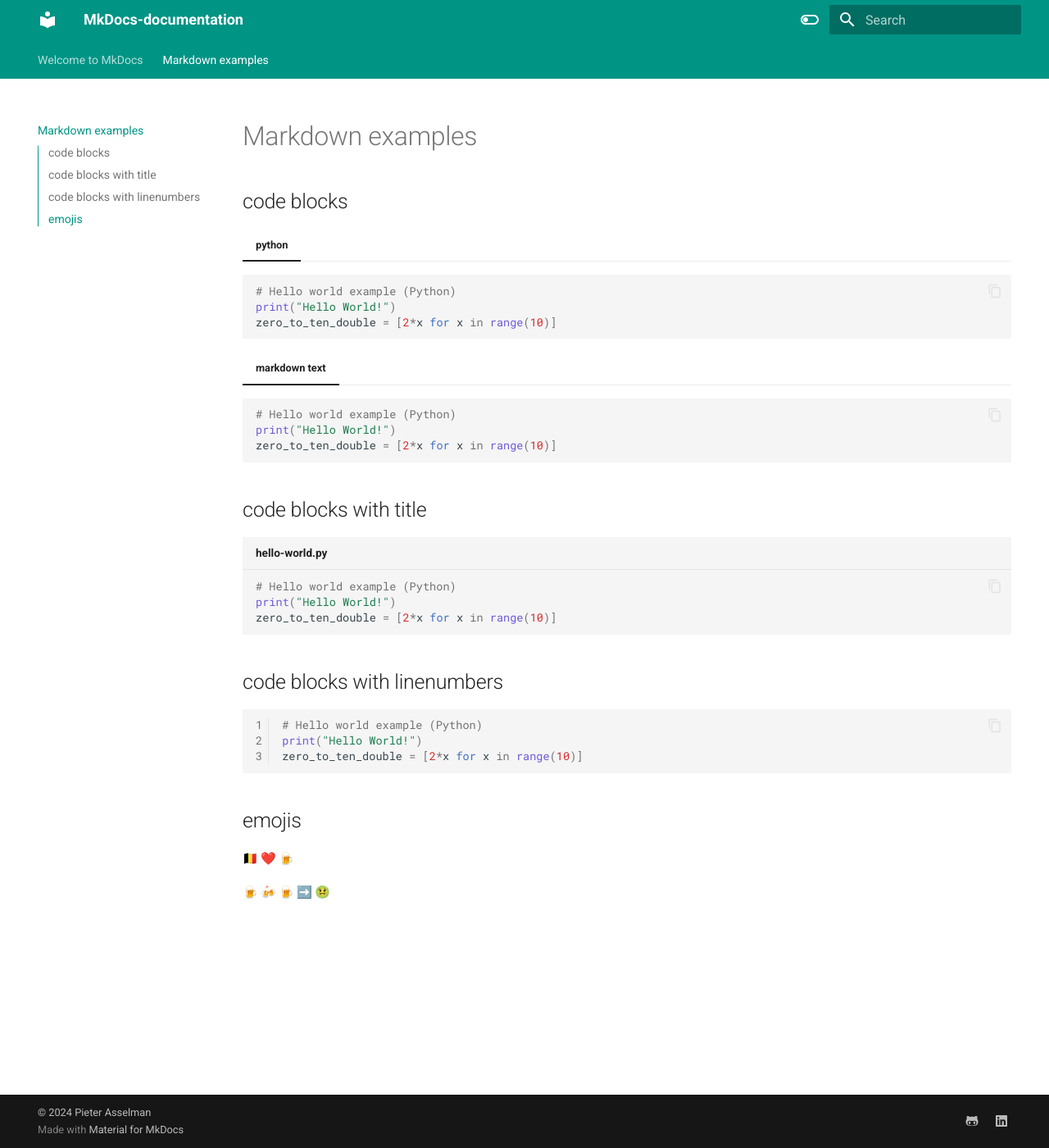
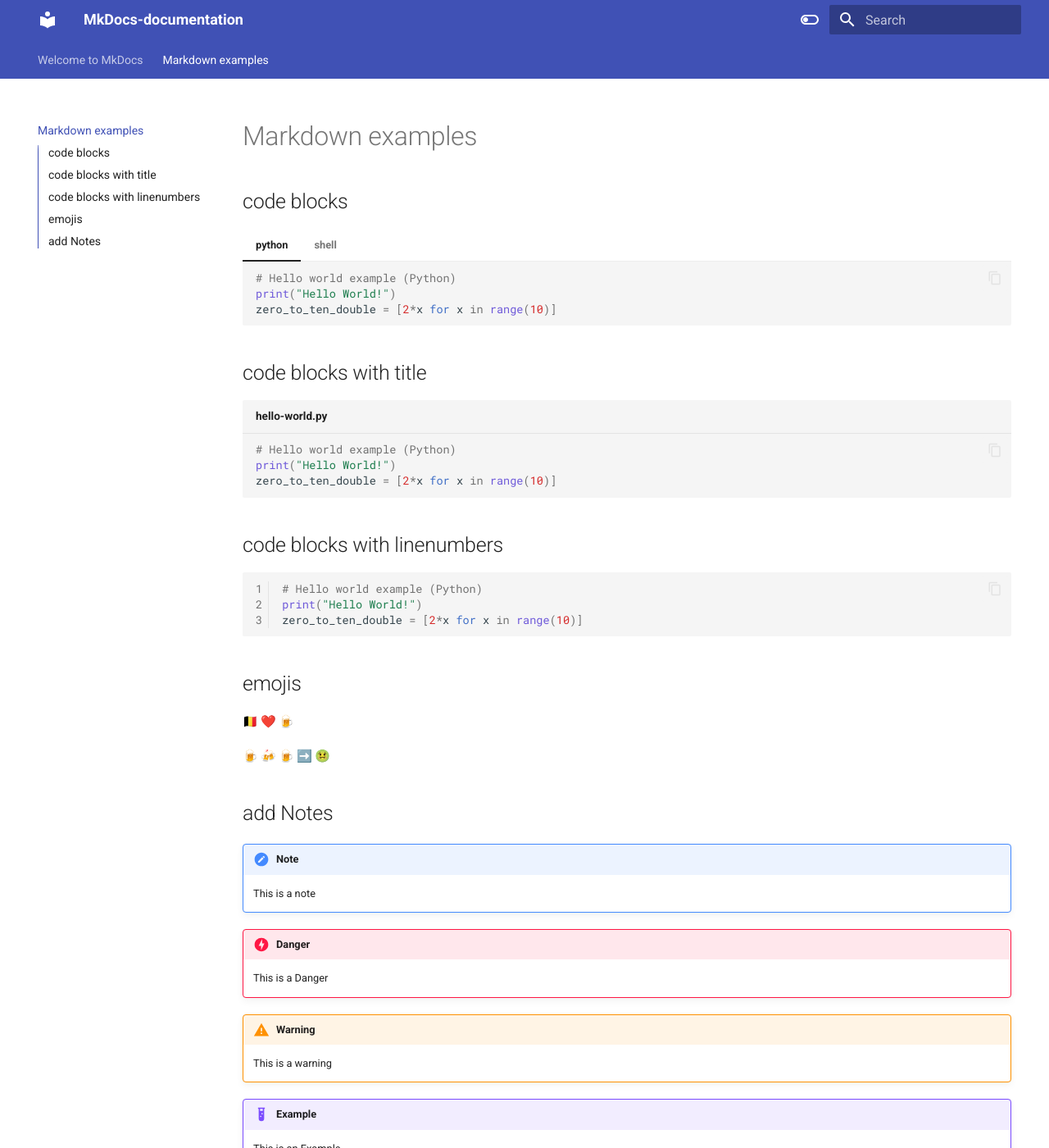
Before and after one commit to passelma42/mkdocs_documentation, an MkDocs documentation site: the page built from docs/page2.md, in a window 1280 px wide and 1400 px high. Shown: the whole window at 82% size. Built offline with MkDocs 1.6.1 and Material for MkDocs 9.7.7, drawn with Linux system fonts in a browser that asks for light colours; emoji names are drawn with the system emoji font.

Commit message:
apply changes

````diff
--- a/docs/page2.md
+++ b/docs/page2.md
@@ -4,19 +4,19 @@
 
 === "python"
 
-```python
-# Hello world example (Python)
-print("Hello World!")
-zero_to_ten_double = [2*x for x in range(10)]
-```
+	```python
+	# Hello world example (Python)
+	print("Hello World!")
+	zero_to_ten_double = [2*x for x in range(10)]
+	```
 
-=== "markdown text"
+=== "shell"
 
-```python
-# Hello world example (Python)
-print("Hello World!")
-zero_to_ten_double = [2*x for x in range(10)]
-```
+	```shell
+	# Hello world example (Python)
+	print("Hello World!")
+	zero_to_ten_double = [2*x for x in range(10)]
+	```
 
 ## code blocks with title
 
@@ -38,3 +38,17 @@ zero_to_ten_double = [2*x for x in range(10)]
 :flag_be: :heart: :beer:
 
 :beer: :beers: :beer: :arrow_right: :nauseated_face:
+
+## add Notes
+
+!!! Note
+	This is a note
+
+!!! Danger
+	This is a Danger
+
+!!! Warning
+	This is a warning
+
+!!! Example
+	This is an Example
--- a/mkdocs.yml
+++ b/mkdocs.yml
@@ -17,14 +17,14 @@ theme:
       toggle:
         icon: material/toggle-switch-off-outline
         name: Switch to dark mode
-      primary: teal
-      accent: purple
+      primary: indigo
+      accent: green
     - scheme: slate
       toggle:
         icon: material/toggle-switch
         name: Switch to light mode
-      primary: teal
-      accent: lime
+      primary: indigo
+      accent: orange
 markdown_extensions:
   - pymdownx.highlight:
       anchor_linenums: true
````
Also changed, not shown: docs/index.md (+15 -0 lines).
